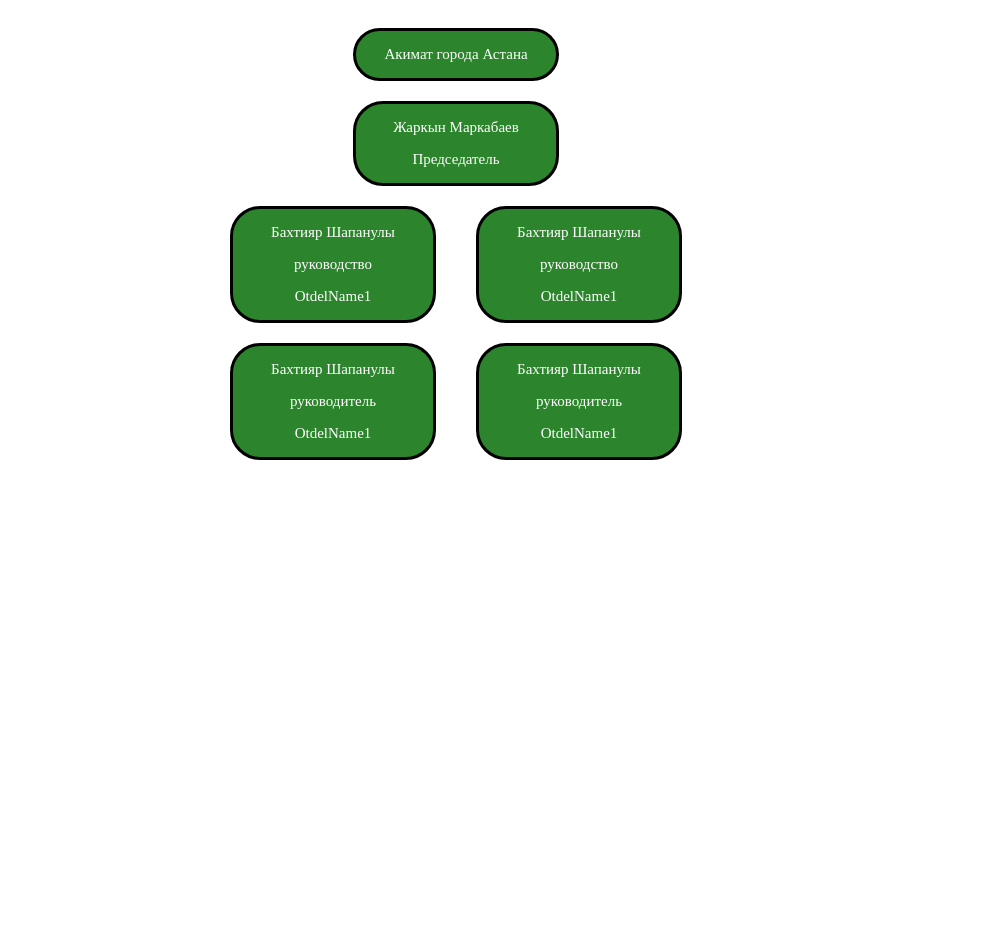
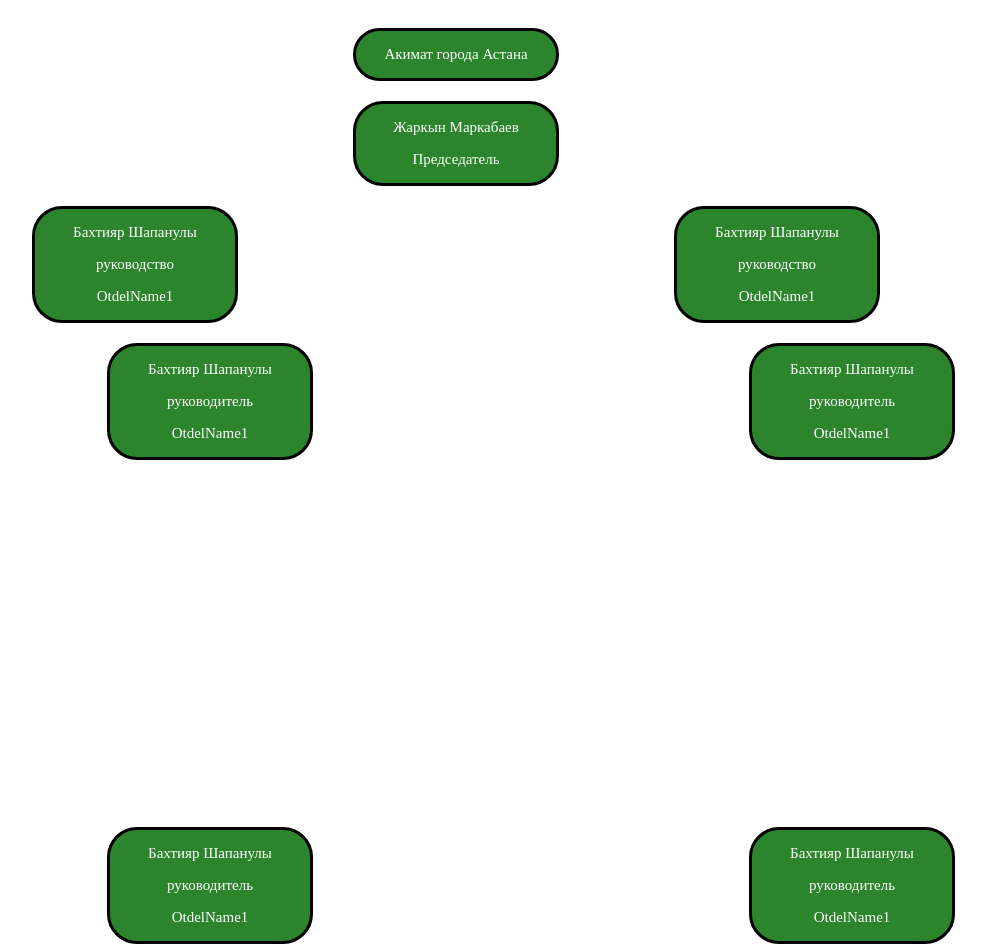
Before and after one commit to luckyzharkyn/Tree, a React (Create React App) app: page / in a window 1280 px wide. Shown: the top 952 px of the page, without its empty margins (184-1170 px from the left). Built offline with nearby package versions, Linux system fonts and the light colour scheme.

Commit message:
второе рабочее состояние

```diff
--- a/src/Component.js
+++ b/src/Component.js
@@ -7,7 +7,6 @@ function id() {
 }
 
 function Component() {
-
 
 
   const [dates, setDates] = useState(
@@ -38,6 +37,68 @@ function Component() {
                 "Rukovoditel":{
                   "id":id(),
                   "kategory": 2,
+                  "showThis":true,
+                  "showChildrens":false,
+                  "RukovoditelName":"Бахтияр Шапанулы",
+                  "RukovoditelDoljnost": "руководитель",
+                  "otdelName": "OtdelName1"
+                },
+                OtdelFullInfo: [
+                  {
+                    id: id(),
+                    "Rukovoditel":{
+                      "id":id(),
+                      "kategory": 4,
+                      "showThis":false,
+                      "showChildrens":false,
+                      "RukovoditelName":"Бахтияр Шапанулы",
+                      "RukovoditelDoljnost": "руководитель",
+                      "otdelName": "OtdelName1"
+                    },
+                    "employees": [
+                      {
+                        "id":id(),
+                        "name":"Ожикова А.Е",
+                        "doljnost": "Главный консультант"
+                      },
+                      {
+                        "id":id(),
+                        "name":"Шакаева Г.К.",
+                        "doljnost": "Главный эксперт"
+                      },
+                    ]
+                  },
+                  {
+                    id: id(),
+                    "Rukovoditel":{
+                      "id":id(),
+                      "kategory": 4,
+                      "showThis":false,
+                      "showChildrens":false,
+                      "RukovoditelName":"Бахтияр Шапанулы",
+                      "RukovoditelDoljnost": "руководитель",
+                      "otdelName": "OtdelName1"
+                    },
+                    "employees": [
+                      {
+                        "id":id(),
+                        "name":"Ожикова А.Е",
+                        "doljnost": "Главный консультант"
+                      },
+                      {
+                        "id":id(),
+                        "name":"Шакаева Г.К.",
+                        "doljnost": "Главный эксперт"
+                      },
+                    ]
+                  },
+                ]
+              },
+              {
+                id: id(),
+                "Rukovoditel":{
+                  "id":id(),
+                  "kategory": 3,
                   "showThis":true,
                   "showChildrens":false,
                   "RukovoditelName":"Бахтияр Шапанулы",
@@ -145,6 +206,92 @@ function Component() {
                       },
                     ]
                   },
+                  {
+                    id: id(),
+                    "Rukovoditel":{
+                      "id":id(),
+                      "kategory": 4,
+                      "showThis":false,
+                      "showChildrens":false,
+                      "RukovoditelName":"Бахтияр Шапанулы",
+                      "RukovoditelDoljnost": "руководитель",
+                      "otdelName": "OtdelName1"
+                    },
+                    "employees": [
+                      {
+                        "id":id(),
+                        "name":"Ожикова А.Е",
+                        "doljnost": "Главный консультант"
+                      },
+                      {
+                        "id":id(),
+                        "name":"Шакаева Г.К.",
+                        "doljnost": "Главный эксперт"
+                      },
+                    ]
+                  },
+                ]
+              },
+              {
+                id: id(),
+                "Rukovoditel":{
+                  "id":id(),
+                  "kategory": 3,
+                  "showThis":true,
+                  "showChildrens":false,
+                  "RukovoditelName":"Бахтияр Шапанулы",
+                  "RukovoditelDoljnost": "руководитель",
+                  "otdelName": "OtdelName1"
+                },
+                OtdelFullInfo: [
+                  {
+                    id: id(),
+                    "Rukovoditel":{
+                      "id":id(),
+                      "kategory": 4,
+                      "showThis":false,
+                      "showChildrens":false,
+                      "RukovoditelName":"Бахтияр Шапанулы",
+                      "RukovoditelDoljnost": "руководитель",
+                      "otdelName": "OtdelName1"
+                    },
+                    "employees": [
+                      {
+                        "id":id(),
+                        "name":"Ожикова А.Е",
+                        "doljnost": "Главный консультант"
+                      },
+                      {
+                        "id":id(),
+                        "name":"Шакаева Г.К.",
+                        "doljnost": "Главный эксперт"
+                      },
+                    ]
+                  },
+                  {
+                    id: id(),
+                    "Rukovoditel":{
+                      "id":id(),
+                      "kategory": 4,
+                      "showThis":false,
+                      "showChildrens":false,
+                      "RukovoditelName":"Бахтияр Шапанулы",
+                      "RukovoditelDoljnost": "руководитель",
+                      "otdelName": "OtdelName1"
+                    },
+                    "employees": [
+                      {
+                        "id":id(),
+                        "name":"Ожикова А.Е",
+                        "doljnost": "Главный консультант"
+                      },
+                      {
+                        "id":id(),
+                        "name":"Шакаева Г.К.",
+                        "doljnost": "Главный эксперт"
+                      },
+                    ]
+                  },
                 ]
               },
             ]
@@ -160,23 +307,38 @@ function Component() {
         ruk.showChildrens = !ruk.showChildrens;
         return supervisedUnit
     } else {
+      ruk.showChildrens = false;
+      return supervisedUnit
+    }
+    } else {
+      ruk.showChildrens = false;
       return supervisedUnit
     }
   }
+  const RukArray = (id, kategory, obj) => {
+      obj.Rukovoditel.showThis = true;
+      let supervisedUnitsArray = obj.supervisedUnits.map(supervisedUnit => {
+        return changeSupervised(supervisedUnit, kategory, id)
+      })
+
+      if(obj.Rukovoditel.id === id) {
+        // if(!obj.Rukovoditel.showChildrens) {
+        //     obj.Rukovoditel.showChildrens = true;
+        // } else {
+        //     obj.Rukovoditel.showChildrens = false;
+        // }
+
+          return {...obj, supervisedUnits: supervisedUnitsArray}
+      } else {
+        return {...obj, supervisedUnits: supervisedUnitsArray}
+      }
   }
-
   const showId = (id, kategory) => {  // changeVisible
 
     let result = dates.Otdels.map(obj => {
 
       if(obj.Rukovoditel.kategory === kategory) {
-          obj.Rukovoditel.showThis = true;
-          if(obj.Rukovoditel.id === id) {
-              obj.Rukovoditel.showChildrens = !obj.Rukovoditel.showChildrens;
-              return obj
-          } else {
-            return obj
-          }
+          return RukArray(id, kategory, obj)
       } else {
         let supervisedUnitsArray = obj.supervisedUnits.map(supervisedUnit => {
             return changeSupervised(supervisedUnit, kategory, id)
--- a/src/Components/Otdel.js
+++ b/src/Components/Otdel.js
@@ -14,15 +14,15 @@ function Otdel({Rukovoditel, supervisedUnits, showId, kategory}) {
 
     let result;
     if(Rukovoditel.showThis) {
-        result = <div className="Otdel">
+        result =   <div className="Otdel">
                         <Rukovodstvo    key={Rukovoditel.id}
                                         id={Rukovoditel.id}
                                         Rukovoditel={Rukovoditel}
                                         showId={showId}
                                         kategory={kategory}
                         />
-                    <div className={Rukovoditel.showChildrens ? "BodyOtree_columntdels show" : "dontShow"}>{supervisedUnitsShow}</div>
-                </div>;
+                        <div className={Rukovoditel.showChildrens ? "BodyTree_columnOtdels show" : "dontShow"}>{supervisedUnitsShow}</div>
+                </div>
     } else {
         result = <></>;
     }
--- a/src/Components/otdel/BodyOtdel.js
+++ b/src/Components/otdel/BodyOtdel.js
@@ -7,15 +7,12 @@ function BodyOtdel({Rukovoditel, employees, showId, kategory}) {
                 key={obj.id}
                 name={obj.name}
                 doljnost={obj.doljnost}
-                showId={showId}
       />
     })
     return <>
         <div className="BodyOtdel">
               <Rukovodstvo  key={Rukovoditel.id}
-                            id={Rukovoditel.id}
                             Rukovoditel={Rukovoditel}
-                            showId={showId}
                             kategory={kategory}
               />
             <div className="tree_column2">
--- a/src/Components/otdel/SupervisedUnit.js
+++ b/src/Components/otdel/SupervisedUnit.js
@@ -16,17 +16,17 @@ function SupervisedUnit({Rukovoditel, OtdelFullInfo, showId, kategory}) {
 
     let result;
     if(Rukovoditel.showThis) {
-        result = <div className="new_tree">
+        result = <>
+                 <div className="new_tree">
                     <Rukovodstvo key={Rukovoditel.id}
                                 id={Rukovoditel.id}
                                 Rukovoditel={Rukovoditel}
                                 showId={showId}
                                 kategory={kategory}
                     />
-                    <div className="relativeClass">
-                        <div className={Rukovoditel.showChildrens ? "BodyOtdels show" : "dontShow"}>{OtdelFullInfos}</div>
-                    </div>
+                    <div className={Rukovoditel.showChildrens ? "BodyOtdels show" : "BodyOtdels dontShow"}>{OtdelFullInfos}</div>
                  </div>
+                 </>
     } else {
         result = <></>;
     }
--- a/src/css/App.css
+++ b/src/css/App.css
@@ -27,7 +27,6 @@
 }
 
 .BodyOtdels {
-  position: absolute;
   display: flex;
   flex-direction: row;
 }
@@ -37,7 +36,6 @@
   flex-direction: column;
   justify-content: center;
   align-items: center;
-  margin: 0 20px;
 }
 
 .new_tree {
@@ -45,21 +43,31 @@
   flex-direction: column;
   justify-content: center;
   align-items: center;
+  margin-left: 150px;
 }
 
 .dontShow {
   transition-duration: 1s;
-  opacity: 0;
+  transform: scale(0);
   visibility: collapse;
-  transform: scale(0);
 }
 
 .show {
   transition-duration: 1s;
-  opacity: 100;
-  visibility: visible;
 }
 
-.relativeClass {
-  position: relative;
+.BodyOtdel {
+  margin: 0 20px;
 }
+
+.BodyTree_columnOtdels {
+  display: flex;
+  flex-direction: column;
+  align-items: flex-start;
+}
+
+.canvas-container {
+  height: 100px;
+  width: 100px;
+  border: 1px solid black;
+}
--- a/src/css/App.scss
+++ b/src/css/App.scss
@@ -25,7 +25,7 @@
 }
 
 .BodyOtdels {
-    position: absolute;
+    // position: absolute;
     display: flex;
     flex-direction: row;
 }
@@ -35,7 +35,7 @@
     flex-direction: column;
     justify-content: center;
     align-items: center;
-    margin: 0 20px;
+    // margin: 0 20px;
 }
 
 .new_tree {
@@ -43,25 +43,29 @@
     flex-direction: column;
     justify-content: center;
     align-items: center;
-    // margin-left: 120px;
+    margin-left: 150px;
 }
 
 .dontShow {
     transition-duration: 1s;
-    opacity: 0;
+    transform: scale(0);
     visibility: collapse;
-    transform: scale(0);
 }
 
 .show {
     transition-duration: 1s;
-    // transition-property: height;
-    opacity: 100;
-    visibility: visible;
 }
 .BodyOtdel {
-    // margin: 0 20px;
+    margin: 0 20px;
 }
-.relativeClass {
-    position: relative;
+.BodyTree_columnOtdels {
+    display: flex;
+    flex-direction: column;
+    align-items: flex-start;
 }
+
+.canvas-container {
+    height: 100px;
+    width: 100px;
+    border: 1px solid black;
+}
```
Lines whose indentation alone changed are shown as unchanged.
